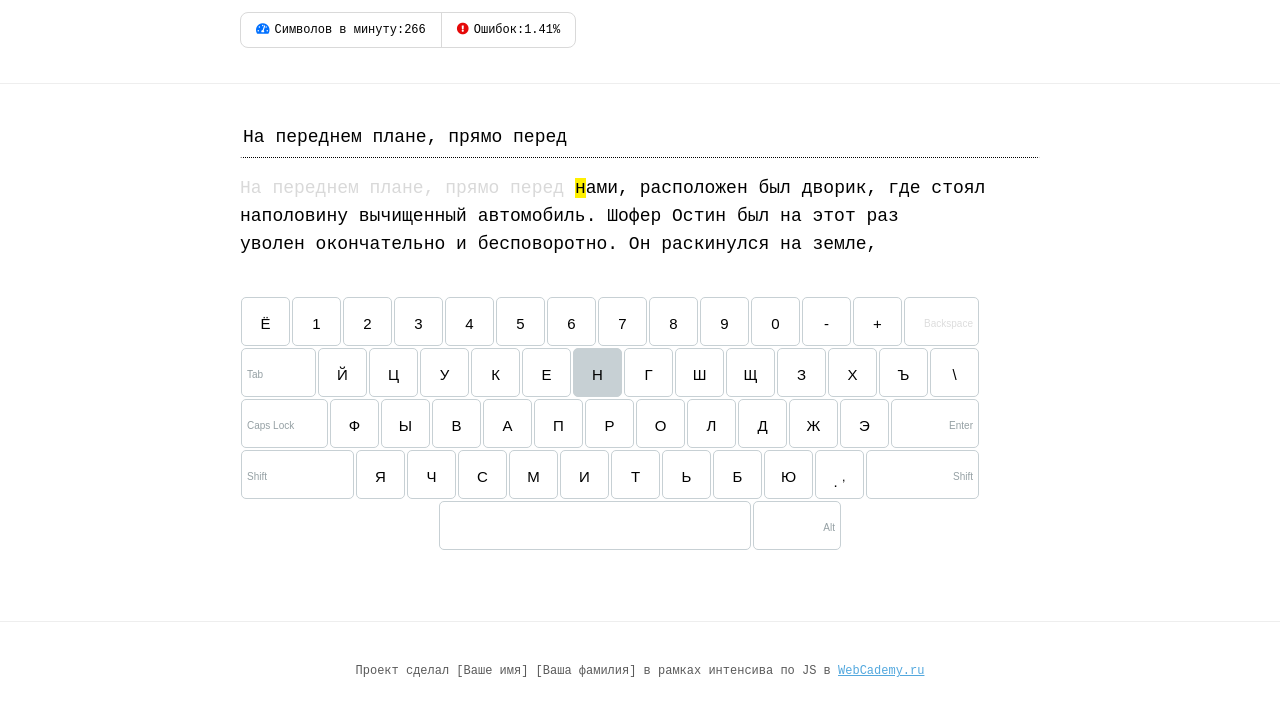
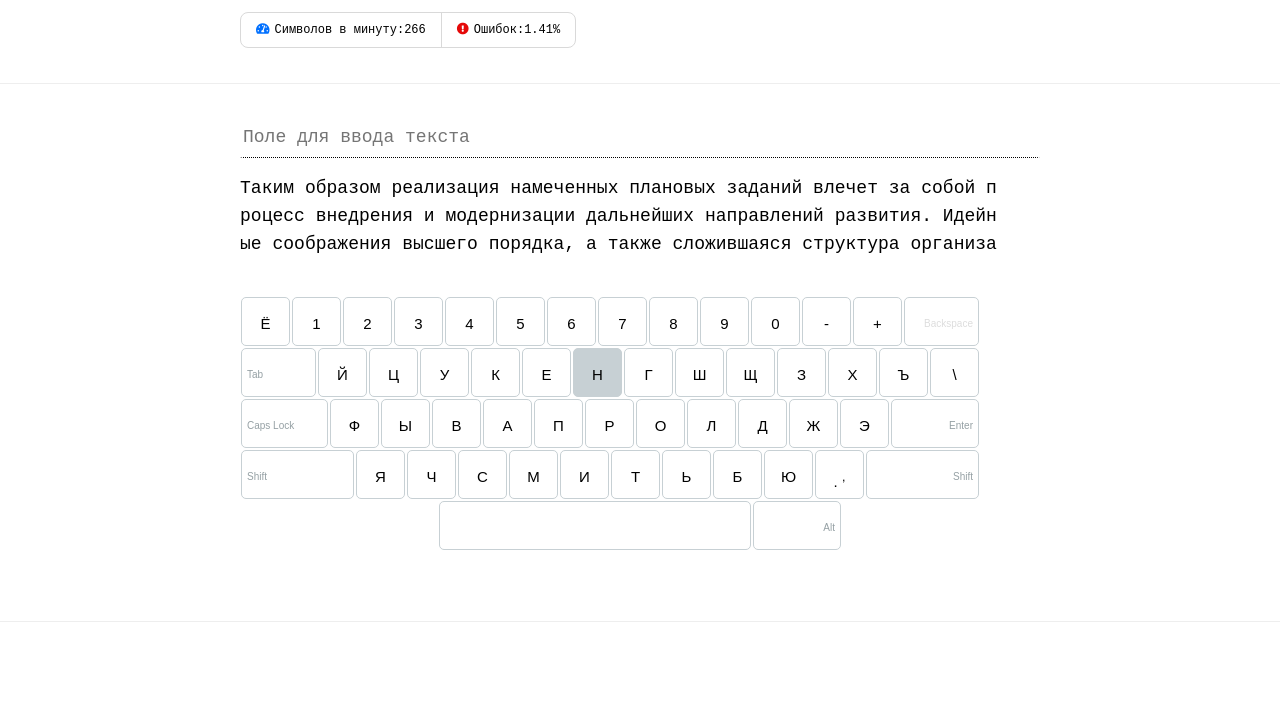
Before and after one commit to dihtyar/klava, a plain HTML site: page index.html in a window 1280 px wide. Shown: the part 165-880 px from the top of the page. After the commit the page ends 817 px from the top, so only its background shows below. Drawn offline with Linux system fonts and the light colour scheme; a web font is replaced by a local one.

Commit message:
Adding functionality to line inputs in the field

```diff
--- a/index.html
+++ b/index.html
@@ -49,32 +49,20 @@
 
 		<!-- Input field -->
 		<form action="">
-			<input
+			<input  id = "input"
 					type="text"
 					class="input "
 					placeholder="Поле для ввода текста"
-					value="На переднем плане, прямо перед"
+
 			>
+			<!-- value="На переднем плане, прямо перед" -->
 		</form>
 		<!-- // Input field -->
 
 		<!-- Text -->
 		<!-- <div class="text error"> -->
-		<div class="text">
-			<div class="line line-1">
-				<span class="done"> На переднем плане, прямо перед</span>
-				<span class="hint">н</span>ами, расположен был дворик, где стоял
-			</div>
-			<div class="line line-2">
-				наполовину вычищенный автомобиль. Шофер Остин был на этот раз
-			</div>
-			<div class="line line-3">
-				уволен окончательно и бесповоротно. Он раскинулся на земле,
-			</div>
-			<div class="line line-4 hidden">
-				и большая черная ссадина на лбу свидетельствовала, по-видимому, о том,
-			</div>
-			<div class="line line-5 hidden"> что он при падении ударился головою о подножку или щит.</div>
+		<div class="text" id="textExample">
+
 		</div>
 		<!-- // Text  -->
 
@@ -150,13 +138,7 @@
 	</div>
 
 	<div class="devider"></div>
-	<div class="container">
-		<!-- Copyright -->
-		<div class="copyright">
-			<p>Проект сделал [Ваше имя] [Ваша фамилия] в  рамках интенсива по JS в <a href="https://vk.com/webcademy" target="_blank">WebCademy.ru</a></p>
-		</div>
-		<!-- // Copyright -->
-	</div>
+
 
 	<script src="js/main.js"></script>
 </body>
--- a/js/main.js
+++ b/js/main.js
@@ -0,0 +1,130 @@
+// console.log('Fired');
+const text = `Таким образом реализация намеченных плановых заданий влечет за собой процесс внедрения и модернизации дальнейших направлений развития. Идейные соображения высшего порядка, а также сложившаяся структура организации обеспечивает широкому кругу (специалистов) участие в формировании направлений прогрессивного развития. Не следует, однако забывать, что постоянный количественный рост и сфера нашей активности требуют от нас анализа дальнейших направлений развития. С другой стороны укрепление и развитие структуры обеспечивает широкому кругу (специалистов) участие в формировании дальнейших направлений развития.
+Таким образом новая модель организационной деятельности позволяет выполнять важные задания по разработке дальнейших направлений развития. Идейные соображения высшего порядка, а также дальнейшее развитие различных форм деятельности способствует подготовки и реализации системы обучения кадров, соответствует насущным потребностям. Идейные соображения высшего порядка, а также рамки и место обучения кадров позволяет оценить значение форм развития. Значимость этих проблем настолько очевидна, что дальнейшее развитие различных форм деятельности способствует подготовки и реализации новых предложений.
+Разнообразный и богатый опыт постоянное информационно-пропагандистское обеспечение нашей деятельности влечет за собой процесс внедрения и модернизации системы обучения кадров, соответствует насущным потребностям. С другой стороны постоянный количественный рост и сфера нашей активности играет важную роль в формировании системы обучения кадров, соответствует насущным потребностям.`;
+
+const inputElement = document.querySelector('#input');
+const textExampleElement = document.querySelector('#textExample');
+// console.log(inputElement, textExampleElement);
+// inputElement.value = 'Это новая строка';
+
+const lines = getLines(text);
+
+let letterId = 1;
+update();
+
+inputElement.addEventListener('keydown', function(event){
+    // console.log('Fired');
+    // console.log(event);
+    const currentLetter = getCurrentLetter();
+    if (event.key === currentLetter.label) {
+        letterId = letterId + 1;
+        update();
+    }
+    // console.log(event.key);
+});
+
+// console.log(lines);
+
+// Принимает длинную строку, возвращает массив строк со служебной информацией
+// Accepts a long string, returns an array of strings with utility information
+function getLines (text) {
+    // console.log('Fired', text);
+    const lines = [];
+    // let line = '';
+    let line = [];
+    let idCounter = 0;
+    for(const letter of text){
+        // console.log(letter);
+        idCounter = idCounter + 1;
+        line.push({
+            id: idCounter,
+            label: letter,
+            success: true
+        });
+        // line = line + letter;
+        if (line.length >= 70 || letter === '\n') {
+            lines.push(line);
+            line = [];
+        }
+    }
+
+    if (line.length > 0) {
+        lines.push(line);
+    }
+
+    return lines;
+
+}
+// getLines(text);
+// Принимает строку с объектами со служебной информацией и возвращает html - структуру
+// Accepts a string with objects with service information and returns an html structure
+function lineToHtml (line){
+    // <div class="line">
+    //     <span class="done"> На переднем плане, прямо перед</span>
+    //     <span class="hint">н</span>ами, расположен был дворик, где стоял
+    // </div>
+
+    const divElement = document.createElement('div');
+    divElement.classList.add('line');
+
+    for (const letter of line) {
+        const spanElement = document.createElement('span');
+        spanElement.textContent = letter.label;
+
+        divElement.append(spanElement);
+
+        if (letterId > letter.id) {
+            spanElement.classList.add('done');
+        }
+
+    }
+
+    return divElement;
+    // console.log(divElement);
+
+}
+
+// Возвращает актуальній номер строки
+// Returns the current line number
+function getCurrentLineNumber () {
+    for (let i = 0; i < lines.length; i++){
+        for (const letter of lines[i]) {
+            if(letter.id === letterId){
+                return i;
+            }
+        }
+    }
+}
+
+// Функция обновления 3-х отображаемых актуальных строк
+// Function of updating 3 displayed actual lines
+function update () {
+    const currentLineNumber = getCurrentLineNumber();
+    textExampleElement.innerHTML = '';
+
+    // for (const line of lines) {
+    //     const html = lineToHTML(line);
+    //     textExampleElement.append(html);
+    // }
+    for (let i = 0; i < lines.length; i++){
+        const html = lineToHtml(lines[i]);
+        // console.log(html);
+        textExampleElement.append(html);
+        if (i < currentLineNumber || i > currentLineNumber + 2) {
+            html.classList.add('hidden');
+        }
+    }
+}
+
+// Возвращает объект символа ожидаемый програмой
+// Returns the character object expected by the program
+function getCurrentLetter () {
+    for (const line of lines) {
+        for (const letter of line) {
+            if (letterId === letter.id) {
+                return letter;
+            }
+        }
+    }
+}
```
